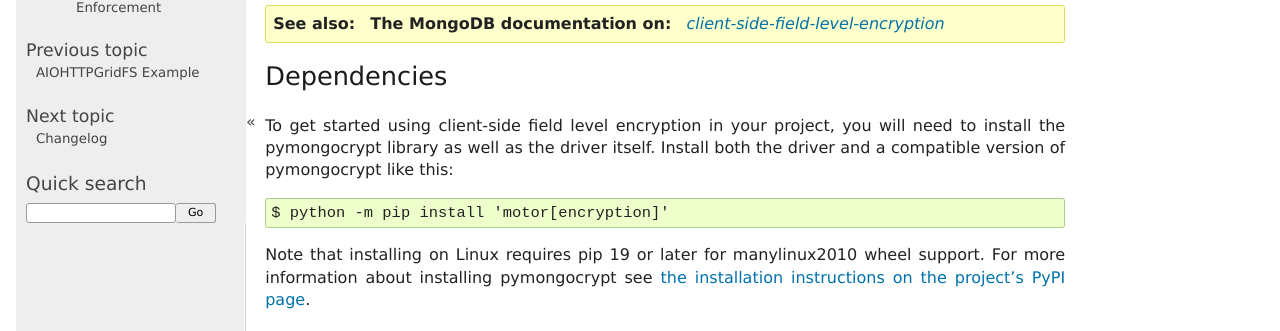
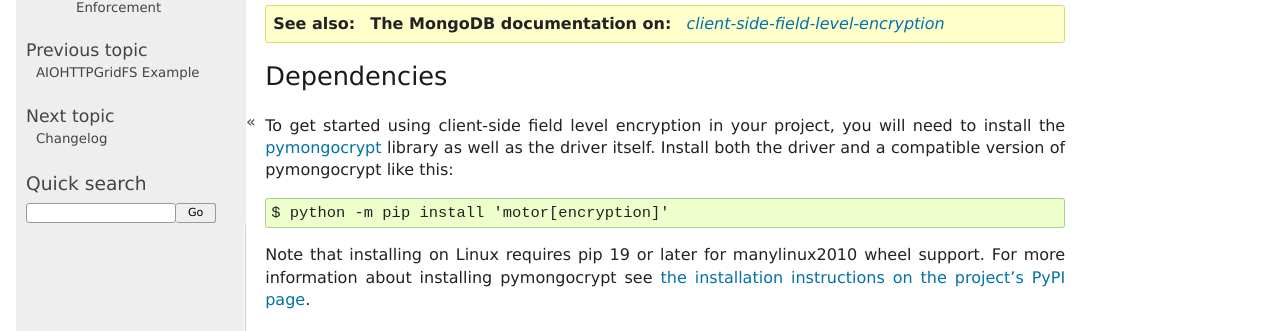
Before and after one commit to mongodb/motor, a Sphinx documentation site: the page built from doc/examples/encryption.rst, in a window 1280 px wide and 900 px high. Shown: the part 327-658 px from the top of the window. Built offline with Sphinx 7.4.7, drawn with Linux system fonts in a browser that asks for light colours; pages that are not in the unit, such as notebooks, are missing from menus; comment, search, counter and statistics services are not loaded; the version number is read from the project's files by our own code; part of the change alters nothing that is shown.

```diff
--- a/doc/examples/encryption.rst
+++ b/doc/examples/encryption.rst
@@ -22,8 +22,10 @@ Dependencies
 ------------
 
 To get started using client-side field level encryption in your project,
-you will need to install the pymongocrypt library as well as the driver itself.
-Install both the driver and a compatible version of pymongocrypt like this::
+you will need to install the
+`pymongocrypt <https://pypi.org/project/pymongocrypt/>`_ library
+as well as the driver itself. Install both the driver and a compatible
+version of pymongocrypt like this::
 
     $ python -m pip install 'motor[encryption]'
 
```
